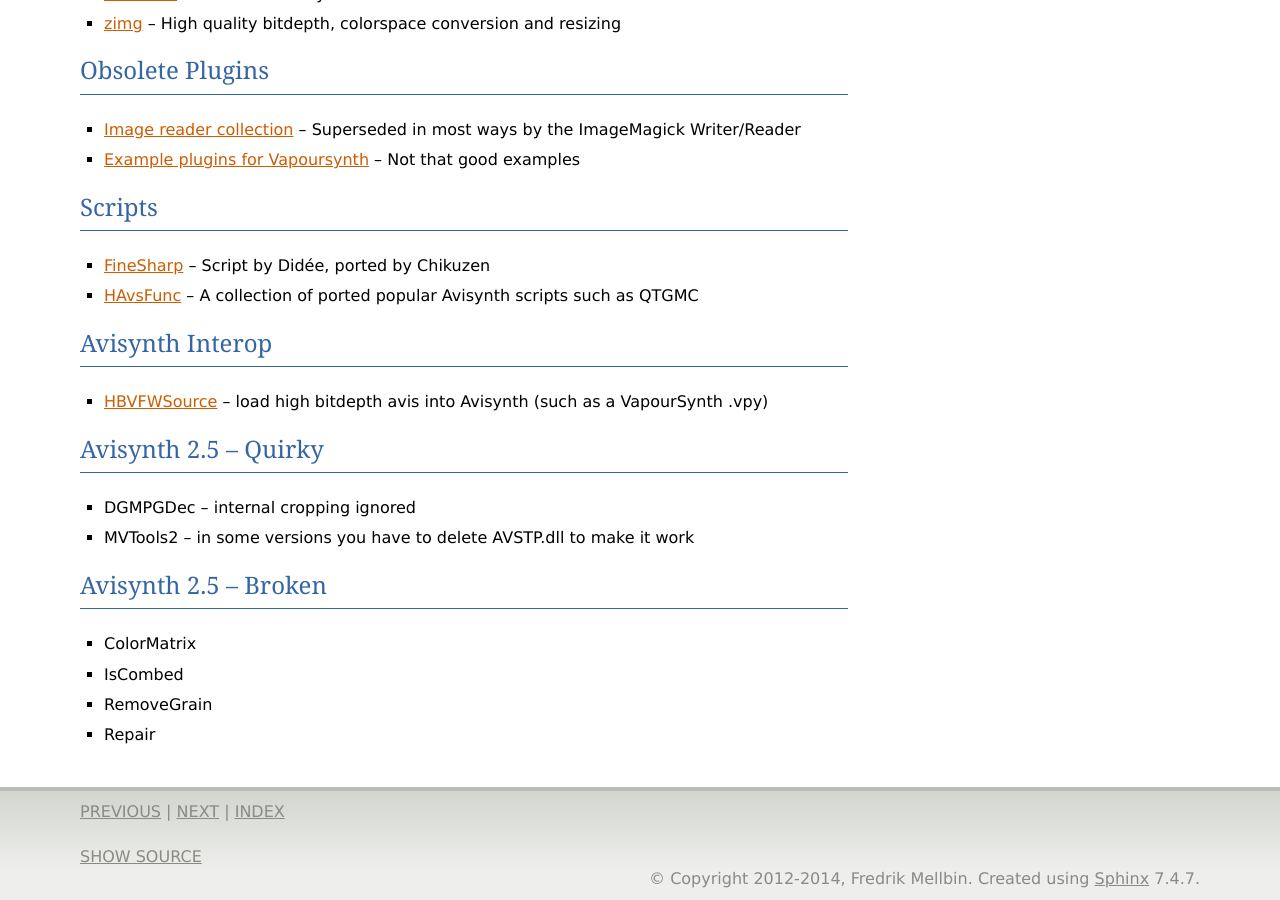
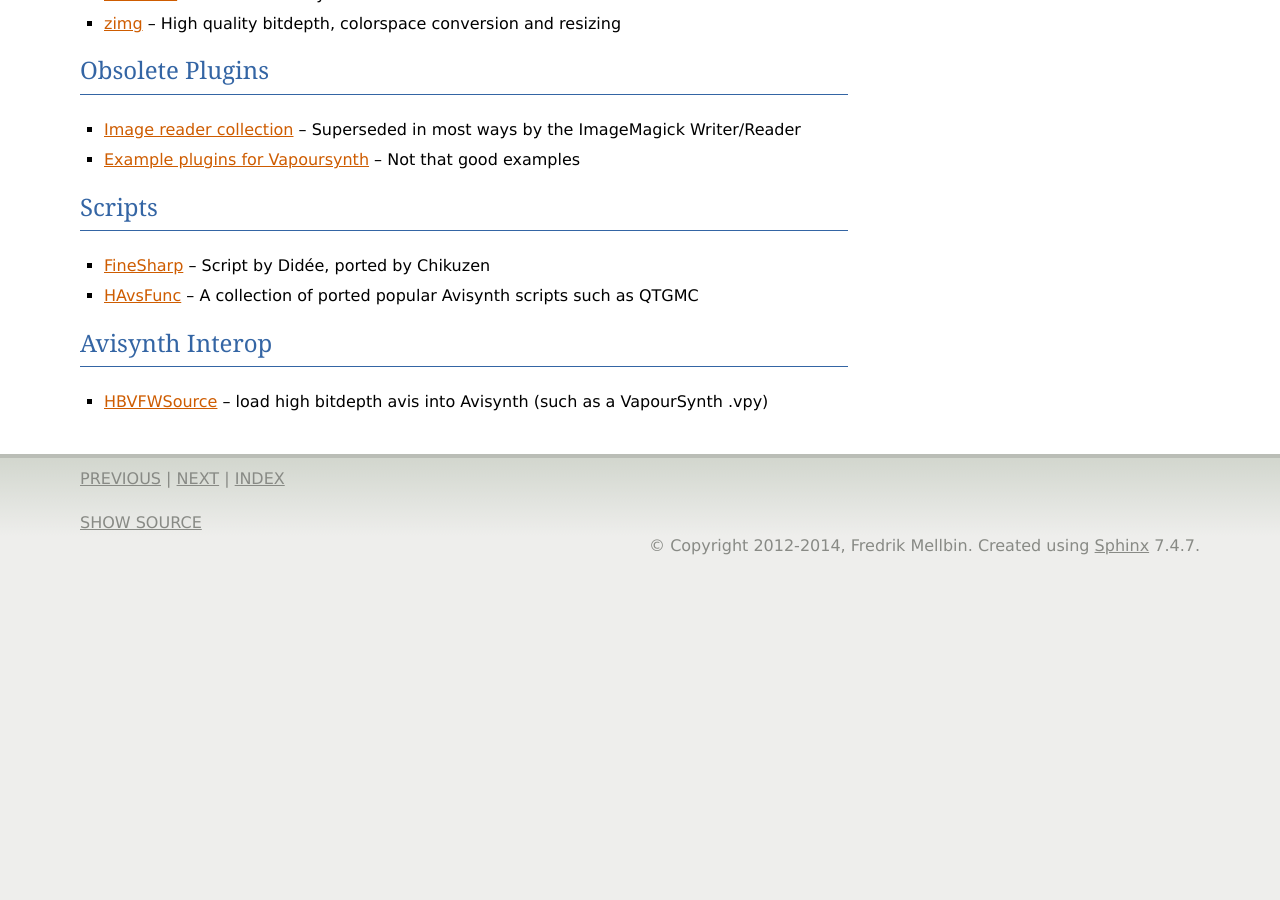
Before and after one commit to vapoursynth/vapoursynth, a Sphinx documentation site: the page built from doc/pluginlist.rst, in a window 1280 px wide and 900 px high, scrolled down 1793 px. Built offline with Sphinx 7.4.7, drawn with Linux system fonts in a browser that asks for light colours; formulas are drawn with MathJax 3; after the commit the page ends 2360 px from its top, so only the background shows below that; some of the changed text lies outside the part shown.

Commit message:
Remove useless avisynth filter compatibility list

```diff
--- a/doc/pluginlist.rst
+++ b/doc/pluginlist.rst
@@ -69,15 +69,3 @@
 Avisynth Interop
 ################
 * `HBVFWSource <http://forum.doom9.org/showthread.php?t=166038>`_ -- load high bitdepth avis into Avisynth (such as a VapourSynth .vpy)
-
-Avisynth 2.5 -- Quirky
-#######################
-* DGMPGDec -- internal cropping ignored
-* MVTools2 -- in some versions you have to delete AVSTP.dll to make it work
-
-Avisynth 2.5 -- Broken
-######################
-* ColorMatrix
-* IsCombed
-* RemoveGrain
-* Repair
```
